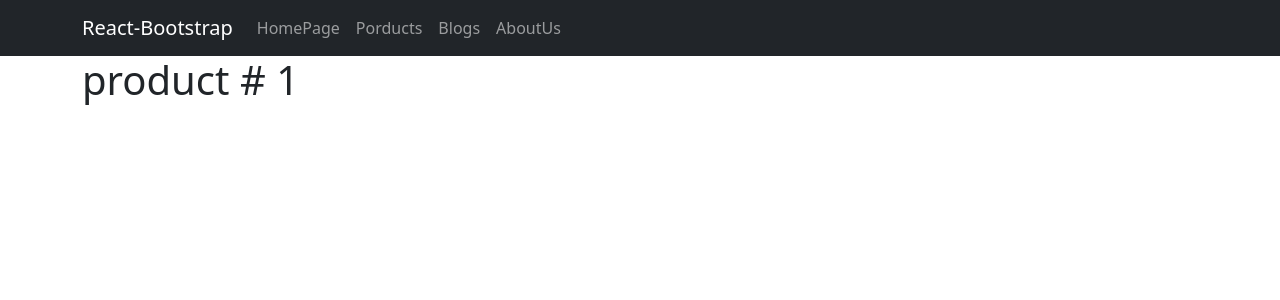
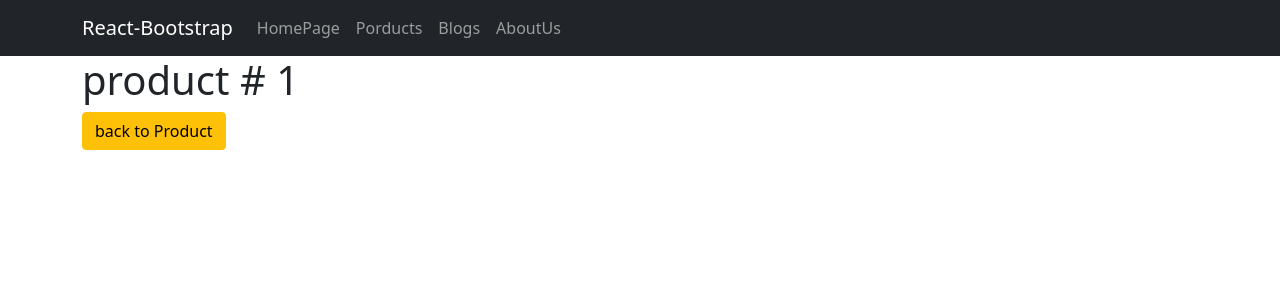
Before and after one commit to mohammad468/spa-project3, a React (Create React App) app: page /Porducts/1 in a window 1280 px wide. Shown: the top 300 px of the page. Built offline with nearby package versions, Linux system fonts and the light colour scheme.

Commit message:
add option to products

```diff
--- a/src/components/SingleProduct.js
+++ b/src/components/SingleProduct.js
@@ -1,5 +1,6 @@
 import React, { Component } from "react";
-import { Container } from "react-bootstrap";
+import { Container, Button } from "react-bootstrap";
+import { Link } from "react-router-dom";
 
 class SingleProduct extends Component {
   render() {
@@ -7,6 +8,9 @@ class SingleProduct extends Component {
       <div>
         <Container>
           <h1>product # {this.props.match.params.id}</h1>
+          <Link to="/Porducts" className="">
+            <Button variant="warning">back to Product</Button>
+          </Link>
         </Container>
       </div>
     );
```
